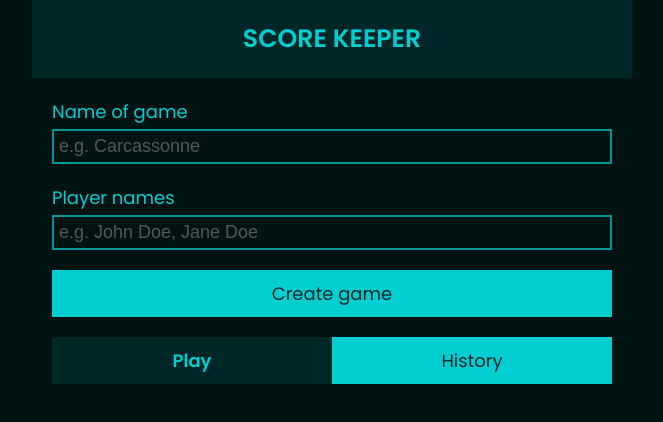
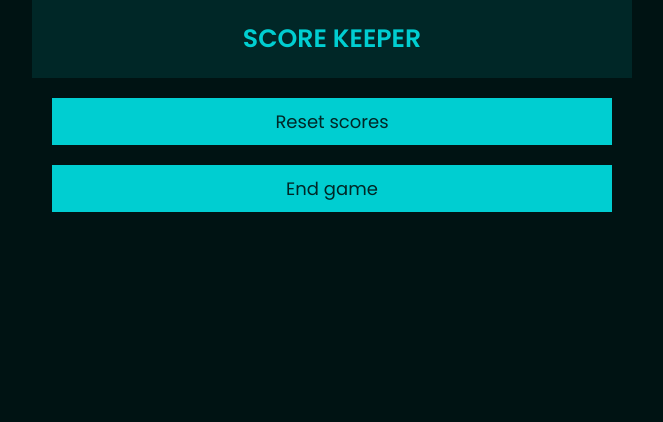
Before and after one commit to aseeba/scorekeeper, a React (Create React App) app: page /game in a window 1280 px wide. Shown: the top 422 px of the page, without its empty margins (308-971 px from the left). Built offline with nearby package versions, Linux system fonts and the light colour scheme.

Commit message:
Add-react-router

```diff
--- a/package.json
+++ b/package.json
@@ -8,6 +8,7 @@
     "@testing-library/user-event": "^12.7.2",
     "react": "^17.0.1",
     "react-dom": "^17.0.1",
+    "react-router-dom": "^5.2.0",
     "react-scripts": "4.0.2",
     "styled-components": "^5.2.1",
     "uuid": "^8.3.2",
--- a/src/components/App/App.js
+++ b/src/components/App/App.js
@@ -1,6 +1,7 @@
 import React from 'react'
 import { useState } from 'react'
 import { v4 as uuidv4 } from 'uuid'
+import { Route, Switch, useHistory } from 'react-router-dom'
 import styled from 'styled-components/macro'
 import AppHeader from '../AppHeader/AppHeader'
 import Navigation from '../Navigation/Navigation'
@@ -10,21 +11,23 @@ import HistoryPage from '../HistoryPage/HistoryPage'
 
 export default function App() {
   const [players, setPlayers] = useState([])
-  const [currentPage, setCurrentPage] = useState('create')
   const [nameOfGame, setNameOfGame] = useState('')
   const[history, setHistory] = useState([])
+  const { push } = useHistory()
 
 
   return (
-    <AppLayout>
+  <AppLayout>
     <AppHeader>SCORE KEEPER</AppHeader>
+    <AppGrid>
+    <Switch>
 
-  <AppGrid>
-      {/* conditional rendering */}
-      {currentPage === 'create' &&
-      <CreatePage onCreateGame={createGame} />}
 
-      {currentPage === 'game' && (
+      <Route exact path="/">
+      <CreatePage onCreateGame={createGame} />
+      </Route>
+
+     <Route path="/game">
         <GamePage
           nameOfGame={nameOfGame}
           players={players}
@@ -33,30 +36,33 @@ export default function App() {
           onReset={resetScores}
           onEnd={endGame}
         />
-      )}
+      </Route>
 
-      {currentPage === 'history' &&
-      <HistoryPage history={history} />}
+      <Route path="/history">
+      <HistoryPage history={history} />
+      </Route>
 
-      {(currentPage === 'create' || currentPage === 'history') && (
-        <Navigation currentPage={currentPage} onNavigate={setCurrentPage} />
-      )}
+    </Switch>
 
-      </AppGrid>
-      </AppLayout>
+        <Route exact path={['/', '/history']}>
+        <Navigation />
+      </Route>
+
+    </AppGrid>
+    </AppLayout>
    )
 
    function createGame({ nameOfGame, playerNames }) {
     setNameOfGame(nameOfGame)
     setPlayers(playerNames.map(name => ({ name, score: 0 })))
-    setCurrentPage('game')
+    push('/game')
   }
 
   function endGame() {
     setHistory([{ players, nameOfGame, id: uuidv4() }, ...history])
     setPlayers([])
     setNameOfGame('')
-    setCurrentPage('play')
+    push('/history')
   }
 
    function resetScores() {
--- a/src/components/Button/Button.js
+++ b/src/components/Button/Button.js
@@ -7,5 +7,14 @@ color: ${props => props.isActive ? "darkturquoise" : "rgb(0, 39, 39)"};
 font-weight: ${props => props.isActive ? "600" : "400"};
 border: none;
 width: 100%;
-font-family: inherit
-`
+text-decoration: none;
+text-align: center;
+font-family: inherit;
+
+
+&.active {
+    background-color: rgb(0, 39, 39);
+    color: darkturquoise;
+    font-weight: 600;
+  }
+  `
--- a/src/components/Navigation/Navigation.js
+++ b/src/components/Navigation/Navigation.js
@@ -1,22 +1,13 @@
 import React from 'react'
 import styled from 'styled-components'
 import Button from '../Button/Button'
+import { NavLink } from 'react-router-dom'
 
-export default function Navigation({ onNavigate, currentPage }) {
+export default function Navigation() {
   return (
     <Nav>
-      <Button
-        isActive={currentPage === 'create'}
-        onClick={() => onNavigate('create')}
-      >
-        Play
-      </Button>
-      <Button
-        isActive={currentPage === 'history'}
-        onClick={() => onNavigate('history')}
-      >
-        History
-      </Button>
+      <Button as={NavLink} exact to="/">Create</Button>
+      <Button as={NavLink} to="/history">History</Button>
     </Nav>
   )
 }
--- a/src/index.js
+++ b/src/index.js
@@ -4,11 +4,14 @@ import GlobalStyle from './components/GlobalStyle'
 import './index.css';
 import App from './components/App/App'
 import reportWebVitals from './reportWebVitals';
+import { BrowserRouter as Router } from 'react-router-dom'
 
 ReactDOM.render(
   <React.StrictMode>
+    <Router>
     <GlobalStyle />
     <App />
+    </Router>
   </React.StrictMode>,
   document.getElementById('root')
 );
```
Also changed, not shown: 1 other file (tests, documents, lock files or other folders).
